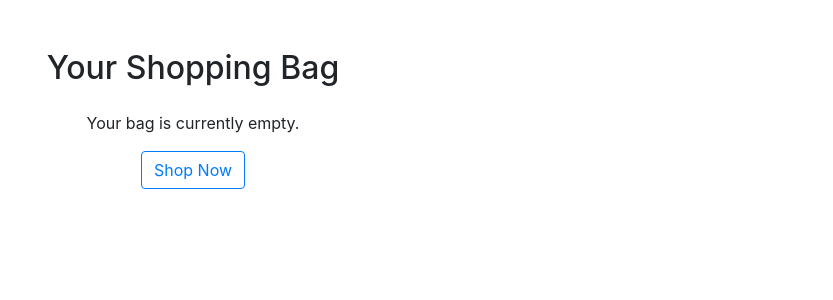
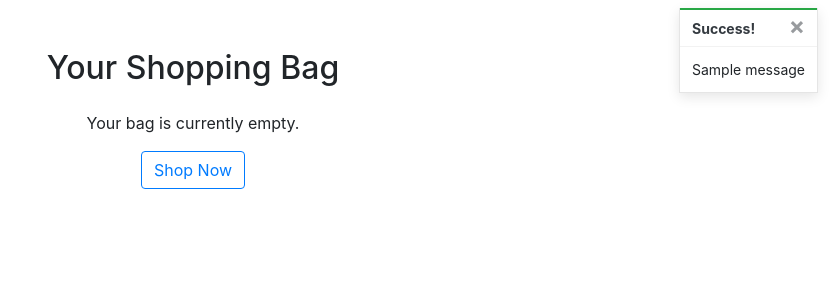
Before and after one commit to Dhruvesh48/FitQuest, a Django app: page /bag/ in a window 1280 px wide. Shown: the part 64-364 px from the top of the page, without its empty margins (447-1280 px from the left). Run offline with Django 5.2, Linux system fonts and the light colour scheme; tables that the repository leaves empty hold one stand-in row (values such as "Sample post"); one stand-in notice (Sample message) is shown; some libraries are stand-ins or nearby versions.

Commit message:
added toasts

```diff
--- a/bag/views.py
+++ b/bag/views.py
@@ -1,4 +1,6 @@
-from django.shortcuts import render, redirect, reverse, HttpResponse
+from django.shortcuts import render, redirect
+from django.contrib import messages
+from shop.models import Product
 
 # Create your views here.
 
@@ -10,6 +12,7 @@ def view_bag(request):
 def add_to_bag(request, item_id):
     """ Add a quantity of the specified product to the shopping bag """
 
+    product = Product.objects.get(pk=item_id)
     quantity = int(request.POST.get('quantity'))
     redirect_url = request.POST.get('redirect_url')
     size = None
@@ -30,6 +33,7 @@ def add_to_bag(request, item_id):
             bag[item_id] += quantity
         else:
             bag[item_id] = quantity
+            messages.success(request, f'Added {product.name} to your bag')
 
     request.session['bag'] = bag
     return redirect(redirect_url)
--- a/fitness/settings.py
+++ b/fitness/settings.py
@@ -84,6 +84,8 @@ TEMPLATES = [
     },
 ]
 
+MESSAGE_STORAGE = 'django.contrib.messages.storage.session.SessionStorage'
+
 AUTHENTICATION_BACKENDS = (
     # Needed to login by username in Django admin, regardless of `allauth`
     'django.contrib.auth.backends.ModelBackend',
--- a/static/css/base.css
+++ b/static/css/base.css
@@ -134,6 +134,22 @@ a.category-badge > span.badge:hover {
     color: #872341 !important;
 }
 
+/* ------------------------------- bootstrap toasts */
+
+.message-container {
+    position: fixed;
+    top: 72px;
+    right: 15px;
+    z-index: 99999999999;
+}
+
+.custom-toast {
+    overflow: visible;
+}
+
+.toast-capper {
+    height: 2px;
+}
 
 
 /* Slightly larger container on xl screens */
--- a/templates/base.html
+++ b/templates/base.html
@@ -119,7 +119,21 @@
 
     <main>
       {% if messages %}
-      <div class="message-container"></div>
+      <div class="message-container">
+          {% for message in messages %}
+            {% with message.level as level %}
+              {% if level == 40 %}
+                  {% include 'includes/toasts/toast_error.html' %}
+              {% elif level == 30 %}
+                  {% include 'includes/toasts/toast_warning.html' %}
+              {% elif level == 25 %}
+                  {% include 'includes/toasts/toast_success.html' %}
+              {% else %}
+                  {% include 'includes/toasts/toast_info.html' %}
+              {% endif %}
+            {% endwith %}
+          {% endfor %}
+      </div>
       {% endif %}
 
       {% block page_header %}
@@ -129,6 +143,9 @@
       {% endblock %}
 
       {% block postloadjs %}
+      <script type="text/javascript">
+        $('.toast').toast('show');
+      </script>
       {% endblock %}
     </main>
 
--- /dev/null
+++ b/templates/includes/toasts/toast_success.html
@@ -0,0 +1,13 @@
+<div class="toast custom-toast rounded-0 border-top-0" data-autohide="false">
+    <div class="arrow-up arrow-success"></div>
+    <div class="w-100 toast-capper bg-success"></div>
+    <div class="toast-header bg-white text-dark">
+        <strong class="mr-auto">Success!</strong>
+        <button type="button" class="ml-2 mb-1 close text-dark" data-dismiss="toast" aria-label="Close">
+            <span aria-hidden="true">&times;</span>
+        </button>
+    </div>
+    <div class="toast-body bg-white">
+        {{ message }}
+    </div>
+</div>
```
Also changed, not shown: templates/includes/toasts/toast_error.html (added, +13 -0 lines), templates/includes/toasts/toast_info.html (added, +13 -0 lines), templates/includes/toasts/toast_warning.html (added, +13 -0 lines).
